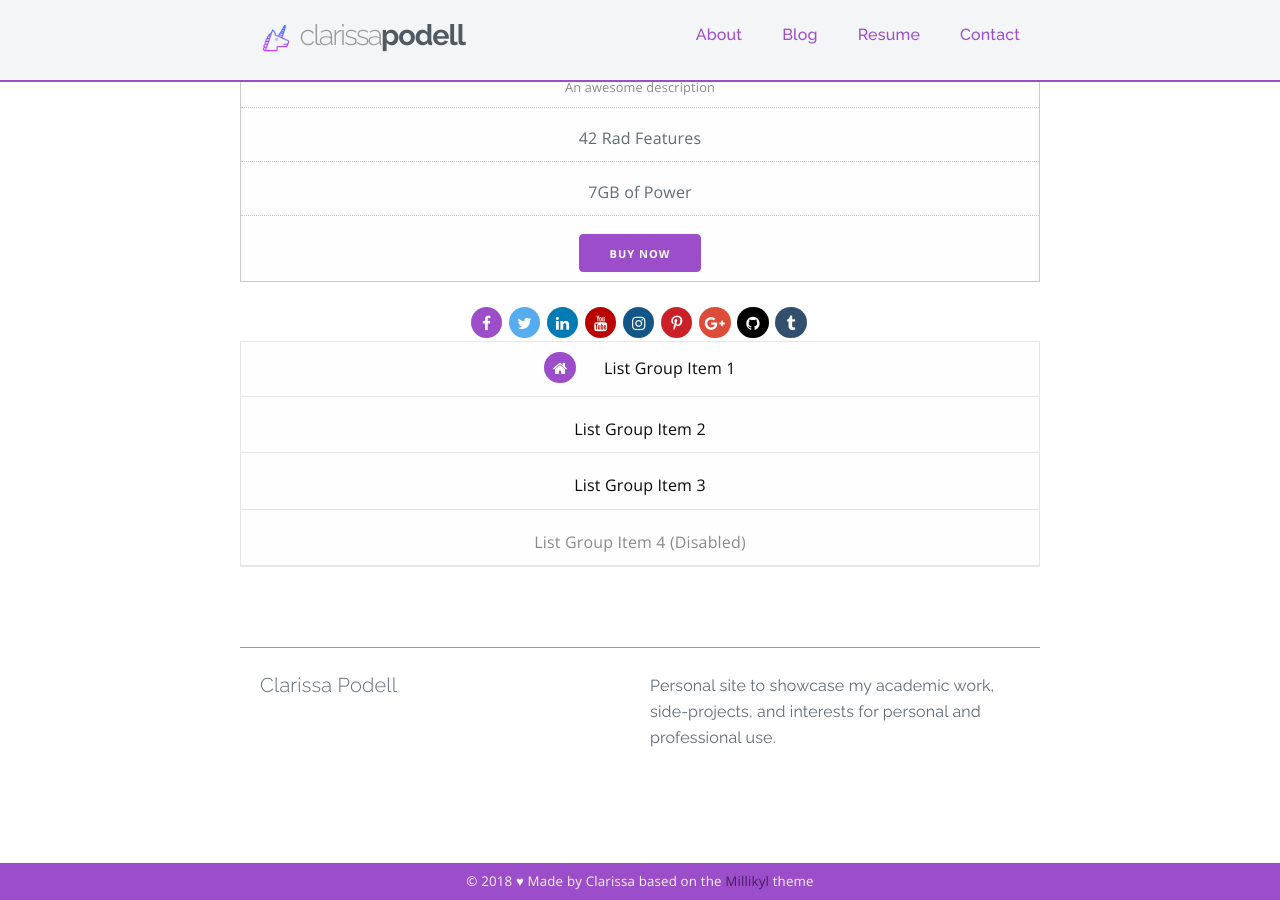
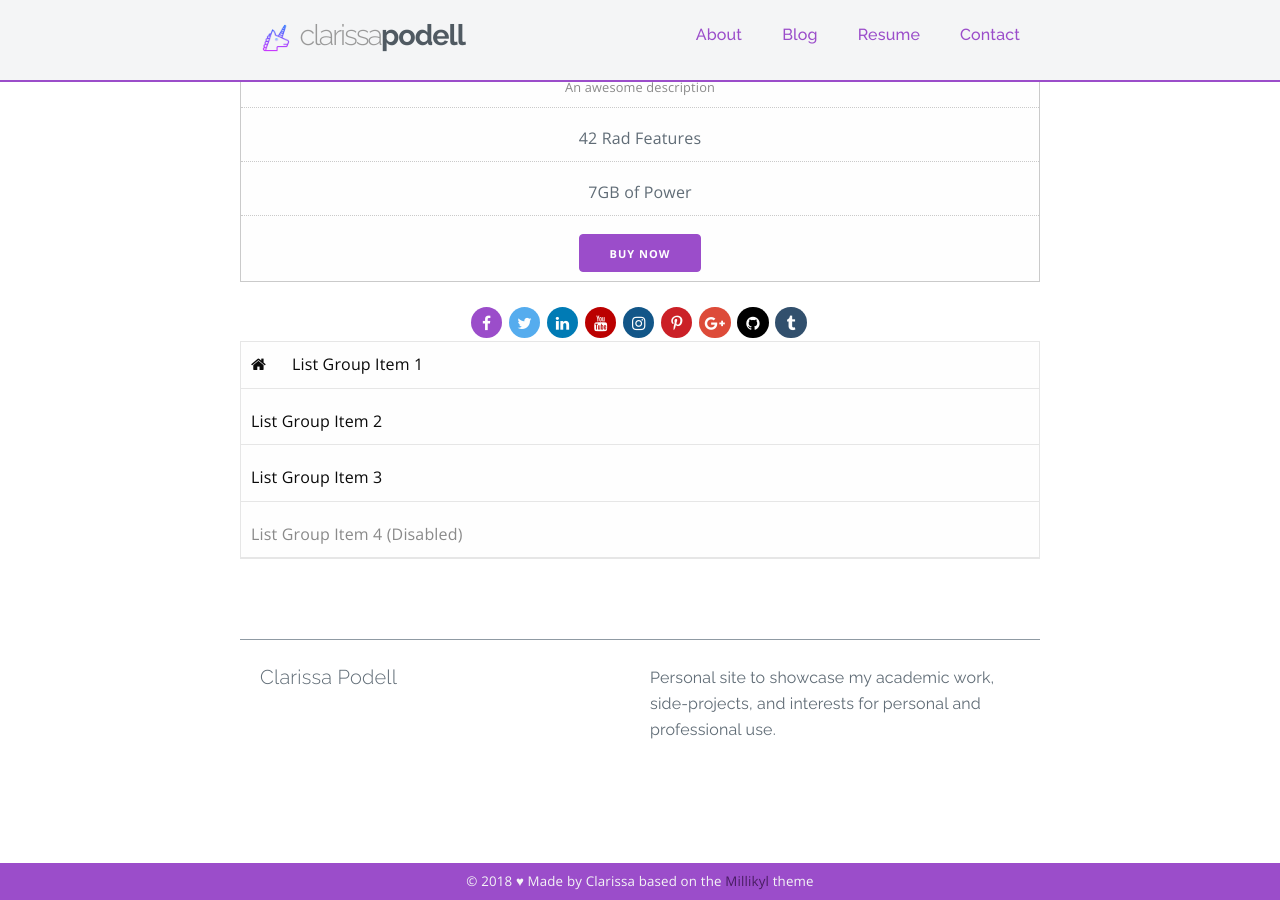
Before and after one commit to c1arissa/c1arissa.github.io, a Jekyll site: the page built from contact.md, in a window 1280 px wide and 900 px high, scrolled down 760 px. Built offline with Jekyll 4.4.1, drawn with Linux system fonts in a browser that asks for light colours; nearby versions of some CDN libraries; a style sheet for code colours, icons or effects is not loaded.

Commit message:
Update contact.md

```diff
--- a/contact.md
+++ b/contact.md
@@ -268,11 +268,10 @@ permalink: /contact/
 </div>
 
 
-<div class="rounded-social-buttons">
+
 <ul class="list-group">
   <li class="list-group-item"><i class="fa fa-home social-button" aria-hidden="true"></i>&nbsp;&nbsp;&nbsp;&nbsp;&nbsp;&nbsp;List Group Item 1</li>
   <li class="list-group-item">List Group Item 2</li>
   <li class="list-group-item">List Group Item 3</li>
   <li class="list-group-item disabled">List Group Item 4 (Disabled)</li>
 </ul>
-</div>
```
